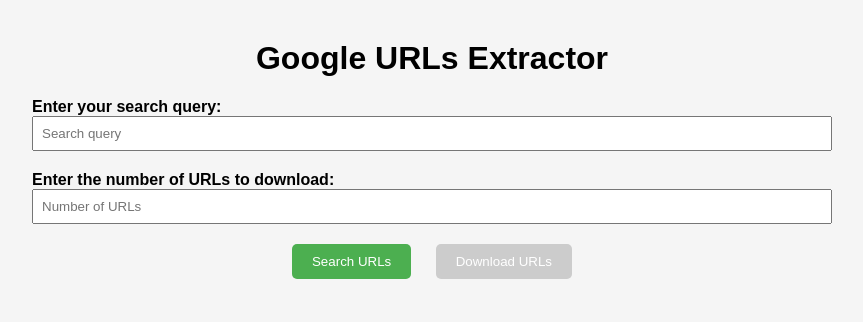
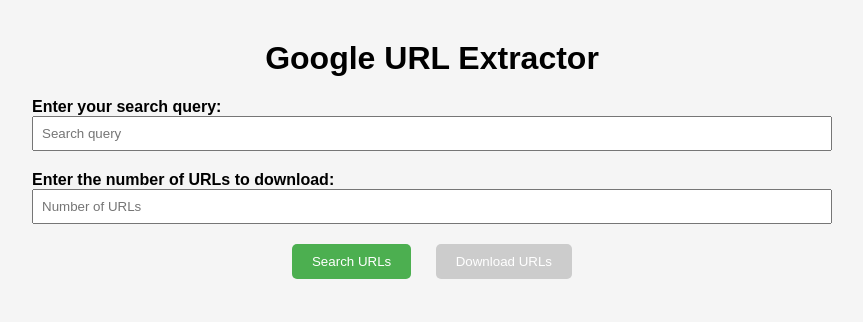
Before and after one commit to 0101sajid/url-extractor, a website: page index.html in a window 1280 px wide. Shown: the whole page, without its empty margins (208-1071 px from the left). Drawn offline with Linux system fonts and the light colour scheme.

Commit message:
Update index.html

```diff
--- a/index.html
+++ b/index.html
@@ -98,7 +98,7 @@
 </head>
 <body>
     <div class="container">
-        <h1>Google URLs Extractor</h1>
+        <h1>Google URL Extractor</h1>
         <div class="input-field">
             <label for="query-input">Enter your search query:</label>
             <input type="text" id="query-input" placeholder="Search query">
```
